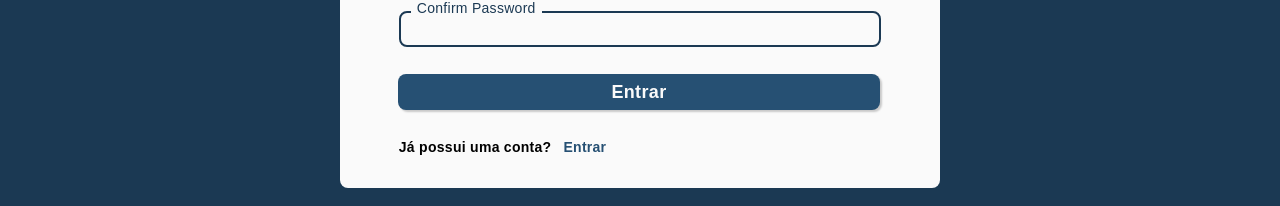
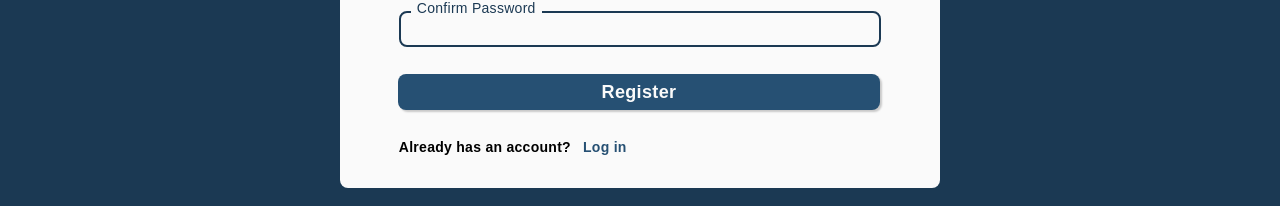
Before and after one commit to rodrigonahid/tsl-client, a React (Vite) app: page /register in a window 1280 px wide. Shown: the part 460-666 px from the top of the page. Built offline with nearby package versions, Linux system fonts and the light colour scheme.

Commit message:
fixing the verification step

```diff
--- a/src/components/Register/index.jsx
+++ b/src/components/Register/index.jsx
@@ -1,11 +1,18 @@
 import { useState } from "react";
 
 import { FormButton, StyledInput } from "../../styles/button";
-import { LoginContainer, LoginForm, LoginWrapper, Already } from "./style";
+import {
+  LoginContainer,
+  LoginForm,
+  LoginWrapper,
+  Already,
+  LoadingWrapper,
+} from "./style";
 import { Link, useNavigate } from "react-router-dom";
 
 import { api } from "../../services/axios";
 import { ErrorMessage } from "../../styles/global";
+import { Loading } from "../../styles/loading";
 
 export default function Register() {
   const navigate = useNavigate();
@@ -15,25 +22,32 @@ export default function Register() {
   const [password, setPassword] = useState("");
   const [confirmPassword, setConfirmPassword] = useState("");
   const [error, setError] = useState("");
+  const [isLoading, setIsLoading] = useState(false);
 
   const handleRegister = async (e) => {
     e.preventDefault();
+    setIsLoading(true);
     setError("");
 
     if (!username || !email || !password || !confirmPassword) {
+      setIsLoading(false);
       return setError("Fill all fields of the form");
     }
     if (password.length < 8 || confirmPassword.length < 8) {
+      setIsLoading(false);
       return setError("Password needs at least 8 characters");
     }
     if (password !== confirmPassword) {
+      setIsLoading(false);
       return setError("Passwords doesn't match");
     }
     try {
       await api.post("/users/", { username, email, password });
+      setIsLoading(false);
       await navigate("success", { replace: true });
     } catch (err) {
-      return setError("Usuário e/ou senha inválidos");
+      setIsLoading(false);
+      return setError("Invalid user and/or email");
     }
   };
 
@@ -62,11 +76,18 @@ export default function Register() {
             type="password"
             onChange={(e) => setConfirmPassword(e.target.value)}
           />
-          <FormButton children="Entrar" onClick={handleRegister} />
+          <FormButton children="Entrar" onClick={handleRegister}>
+            Register
+            {isLoading && (
+              <LoadingWrapper>
+                <Loading />
+              </LoadingWrapper>
+            )}
+          </FormButton>
           {error && <ErrorMessage>{error}</ErrorMessage>}
           <Already>
-            <span>Já possui uma conta?</span>
-            <Link to="/register">Entrar</Link>
+            <span>Already has an account?</span>
+            <Link to="/register">Log in</Link>
           </Already>
         </LoginForm>
       </LoginWrapper>
--- a/src/components/Register/style.js
+++ b/src/components/Register/style.js
@@ -46,3 +46,9 @@ export const Already = styled.div`
     margin-left: 12px;
   }
 `;
+
+export const LoadingWrapper = styled.div`
+  height: 20px;
+  width: 20px;
+  margin-left: 14px;
+`;
--- a/src/components/VerifyAccount/index.jsx
+++ b/src/components/VerifyAccount/index.jsx
@@ -1,12 +1,16 @@
 import { useNavigate, useSearchParams } from "react-router-dom";
 import { useEffect, useState } from "react/cjs/react.development";
+import { useContext } from "react/cjs/react.development";
+import { AuthContext } from "../../contexts/AuthContext";
 import { api } from "../../services/axios";
 
 import { Container, ErrorMessage } from "../../styles/global";
-import { VerifyWrapper } from "./style";
+import { Loading } from "../../styles/loading";
+import { LoadingWrapper, VerifyWrapper } from "./style";
 
 export default function VerifyAccount() {
   const navigate = useNavigate();
+  const { setIsAuthed } = useContext(AuthContext);
 
   const [searchParams] = useSearchParams();
   const [response, setResponse] = useState("");
@@ -17,13 +21,17 @@ export default function VerifyAccount() {
     const query = searchParams.get("token");
     try {
       const { data } = await api.get("/users/verify-email/?token=" + query);
+      console.log(data);
       setResponse(data.message);
-      localStorage.setItem("Authorization", query);
       setIsLoading(false);
+      setIsAuthed(true);
+
       setTimeout(() => {
+        localStorage.setItem("Authorization", query);
         navigate("/");
       }, 3000);
     } catch (err) {
+      console.log(err);
       setError("Invalid token");
       setIsLoading(false);
     }
@@ -35,12 +43,18 @@ export default function VerifyAccount() {
           <>
             <h2>Verifying your account</h2>
             <p>Please, wait a moment</p>
+            <LoadingWrapper>
+              <Loading dark />
+            </LoadingWrapper>
           </>
         )}
         {response && (
           <>
             <h2>{response}</h2>
             <p>Redirecting</p>
+            <LoadingWrapper>
+              <Loading dark />
+            </LoadingWrapper>
           </>
         )}
         {error && <ErrorMessage>{error}</ErrorMessage>}
--- a/src/components/VerifyAccount/style.js
+++ b/src/components/VerifyAccount/style.js
@@ -12,3 +12,9 @@ export const VerifyWrapper = styled.div`
   margin: 48px 0;
   ${({ theme }) => theme.animation.pop}
 `;
+
+export const LoadingWrapper = styled.div`
+  height: 40px;
+  width: 40px;
+  margin-top: 24px;
+`;
--- a/src/styles/loading.jsx
+++ b/src/styles/loading.jsx
@@ -1,7 +1,8 @@
 import styled from "styled-components";
 
 export const Loading = styled.div`
-  border: 3px solid ${({ theme }) => theme.colors.white};
+  border: 3px solid
+    ${({ theme, dark }) => (dark ? theme.colors.black : theme.colors.white)};
   border-top: 3px solid transparent;
   border-radius: 50%;
   width: 100%;
```
